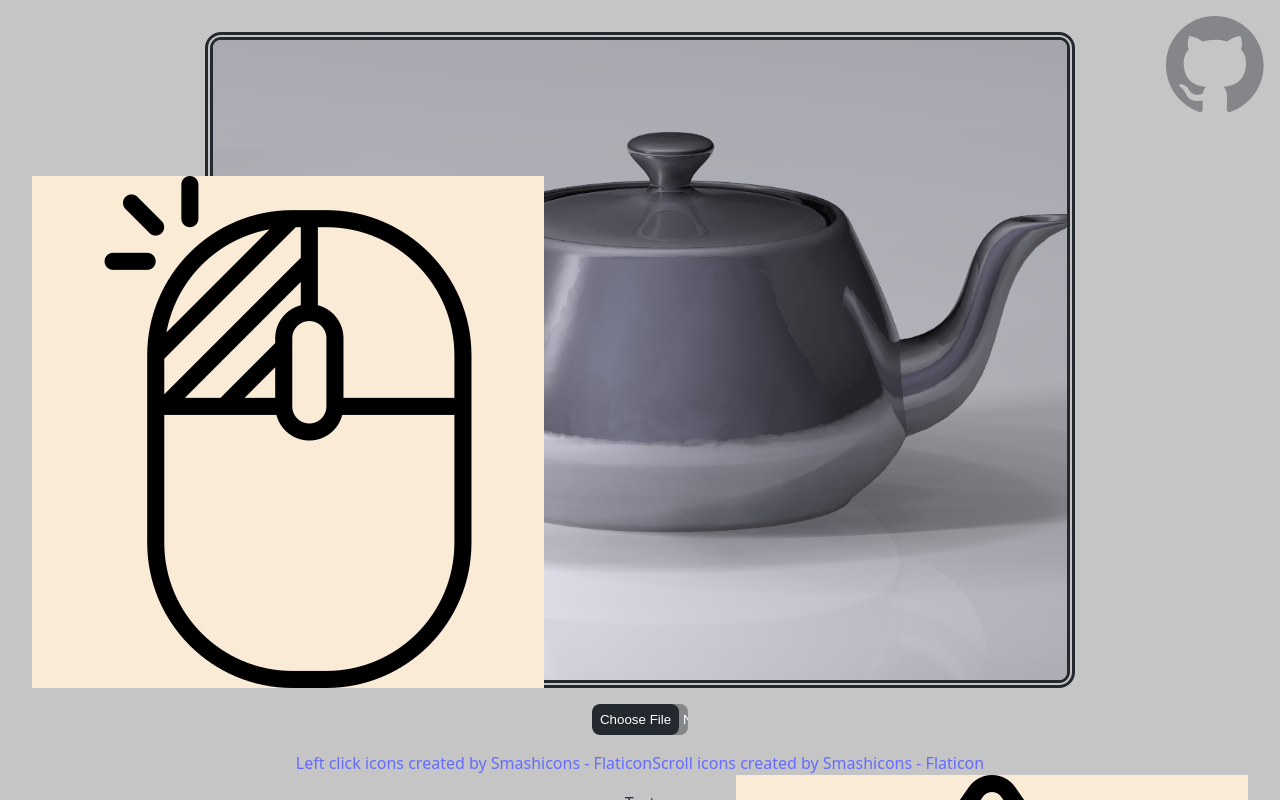
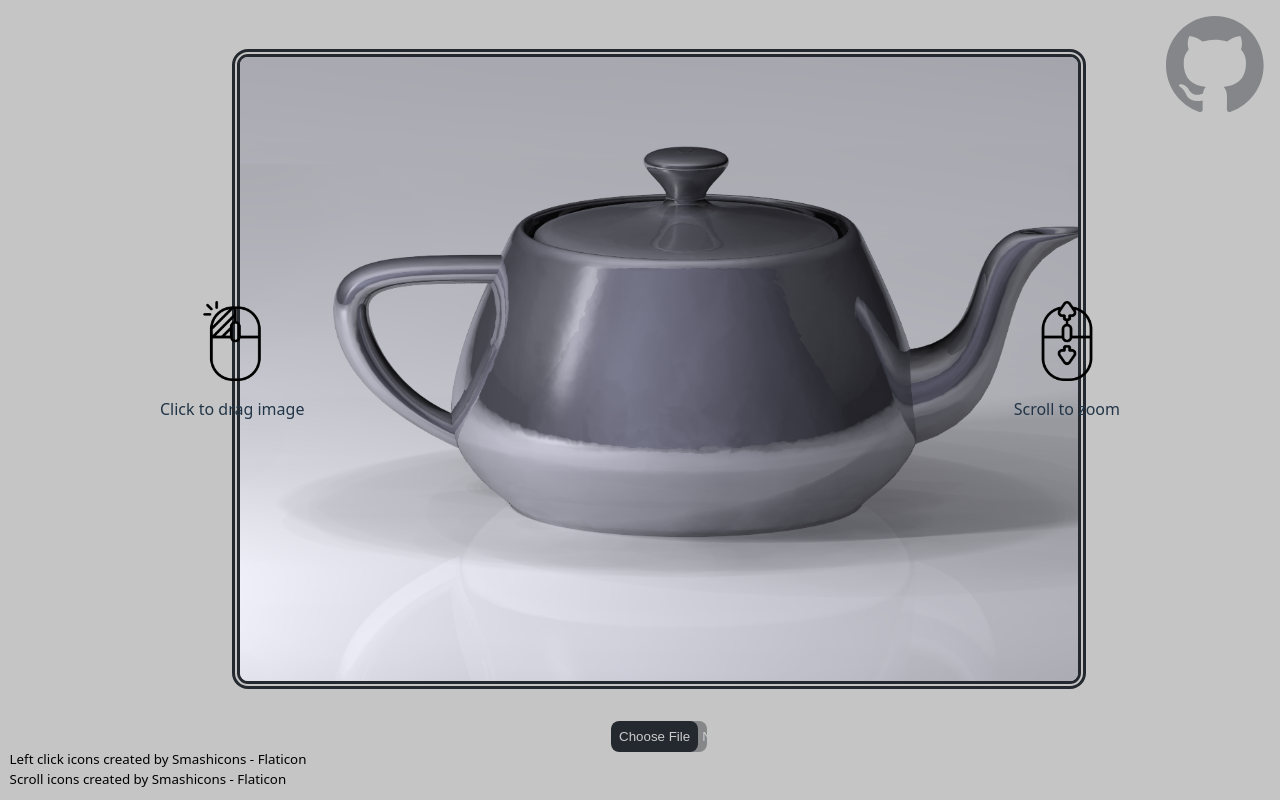
Before and after one commit to as505/pan-and-zoom-canvas, a React (Vite) app: page / in a window 1280 px wide. Shown: the top 800 px of the page. Built offline with nearby package versions, Linux system fonts and the light colour scheme.

Commit message:
UI improvements

```diff
--- a/src/App.css
+++ b/src/App.css
@@ -1,9 +1,11 @@
 #root {
   max-width: 100%;
+  width: 80vw;
   margin: 0 auto;
   padding: 2rem;
   text-align: center;
   display: grid;
+  flex-direction: row;
   place-items: center;
   --aspectRatio:4/3;
   --positionX: 0px;
@@ -12,6 +14,10 @@
 }
 
 .canvasFrame {
+  box-sizing: border-box;
+  margin: 1rem;
+  grid-row: 1;
+  grid-column: 2;
   display: flex;
   flex-direction: row;
   height: 80vh;
@@ -42,10 +48,11 @@
 .imageUploadButton{
   margin: 1rem;
   display: block;
+  grid-column: 2;
   padding-right: 1rem;
   background-color:#858789;
   border-radius: 0.5rem;
-  color:white;
+  color: #cccccc;
   cursor: pointer;
   width: 20rem;
   will-change: width;
@@ -54,7 +61,7 @@
 
 .imageUploadButton::file-selector-button {
   background-color: #24292f;
-  color: white;
+  color: #cccccc;
   border: none;
   border-radius: 0.5rem;
   padding: 0.5rem;
--- a/src/credits.css
+++ b/src/credits.css
@@ -0,0 +1,16 @@
+.creditBox{
+    display: flex;
+    flex-direction: column;
+    position:fixed;
+    bottom: 0.1rem;
+    left: 0.1rem;
+    border-radius: 1rem;
+    padding: 0.5rem;
+    font-size: smaller;
+}
+
+.creditLink{
+    display: flex;
+    align-self: left;
+    color: #000000;
+}
--- a/src/credits.tsx
+++ b/src/credits.tsx
@@ -3,8 +3,13 @@ import './credits.css'
 function Credits(){
     return(
         <div className='creditBox'>
-            <a href="https://www.flaticon.com/free-icons/left-click" title="left click icons">Left click icons created by Smashicons - Flaticon</a>
-            <a href="https://www.flaticon.com/free-icons/scroll" title="scroll icons">Scroll icons created by Smashicons - Flaticon</a>
+            <div className='credits'>
+                <a href="https://www.flaticon.com/free-icons/left-click" title="left click icons" className='creditLink'>Left click icons created by Smashicons - Flaticon</a>
+            </div>
+
+            <div className='credits'>
+                <a href="https://www.flaticon.com/free-icons/scroll" title="scroll icons" className='creditLink'>Scroll icons created by Smashicons - Flaticon</a>
+            </div>
         </div>
     )
 }
--- a/src/githubButton.css
+++ b/src/githubButton.css
@@ -40,7 +40,7 @@
   margin: 0.2rem;
   will-change: color;
   transition: color 300ms;
-  color: #ffffff;
+  color: #cccccc;
   will-change: opacity;
   transition: opacity 300ms;
 }
--- a/src/main.tsx
+++ b/src/main.tsx
@@ -4,15 +4,13 @@ import './index.css'
 import App from './App.tsx'
 import GithubButton from './githubButton.tsx'
 import Credits from './credits.tsx'
-import MouseClick from './mouseClick.tsx'
-import MouseScroll from './mouseScroll.tsx'
+import MouseIcons from './mouseIcons.tsx'
 
 createRoot(document.getElementById('root')!).render(
   <StrictMode>
     <GithubButton />
     <App />
-    <MouseClick />
+    <MouseIcons />
     <Credits />
-    <MouseScroll />
   </StrictMode>,
 )
--- a/src/mouseClick.tsx
+++ /dev/null
@@ -1,12 +0,0 @@
-import './mouseIcons.css';
-import clickIcon from '/left-click.png'
-
-function MouseClick(){
-    return(
-        <>
-            <img src={clickIcon} className="mouseIcon click" alt="Icon showing a computer mouse clicking the left mouse button"/>
-        </>
-    )
-};
-
-export default MouseClick
--- a/src/mouseIcons.css
+++ b/src/mouseIcons.css
@@ -1,12 +1,23 @@
 .mouseIcon{
-    background-color: antiquewhite;
-    position: absolute;
+    position: relative;
+    display: grid;
+    grid-row: 1;
+    margin: 1rem;
+    padding: 1rem;
+    place-items: center;
 }
 
-.click {
-    left: 2rem;
+.image {
+    display: grid;
+    position: relative;
+    align-items: center;
+    align-self: center;
+    max-height: 10vh;
+    box-sizing: border-box;
 }
 
-.scroll {
-    right: 2rem;
+.iconText {
+    position: relative;
+    display: grid;
+    align-self: center;
 }
--- /dev/null
+++ b/src/mouseIcons.tsx
@@ -0,0 +1,21 @@
+import './mouseIcons.css';
+import clickIcon from '/left-click.png'
+import scrollIcon from '/scroll.png';
+
+function MouseIcons(){
+
+    return(
+        <>
+            <div className='mouseIcon'>
+                <img src={clickIcon} className="image" alt="Icon showing a computer mouse clicking the left mouse button"/>
+                <p className='iconText'>Click to drag image</p>
+            </div>
+            <div className='mouseIcon'>
+                <img src={scrollIcon} className="image" alt="Icon showing a computer mouse scrolling the mouse wheel"/>
+                <p className='iconText'>Scroll to zoom</p>
+            </div>
+        </>
+    )
+};
+
+export default MouseIcons
--- a/src/mouseScroll.tsx
+++ /dev/null
@@ -1,16 +0,0 @@
-import './mouseIcons.css';
-import scrollIcon from '/scroll.png';
-
-function MouseScroll(){
-    return(
-        <>
-            <div>
-                <img src={scrollIcon} className="mouseIcon scroll" alt="Icon showing a computer mouse scrolling the mouse wheel"/>
-                <p>Text</p>
-            </div>
-        </>
-    )
-}
-
-
-export default MouseScroll
```
